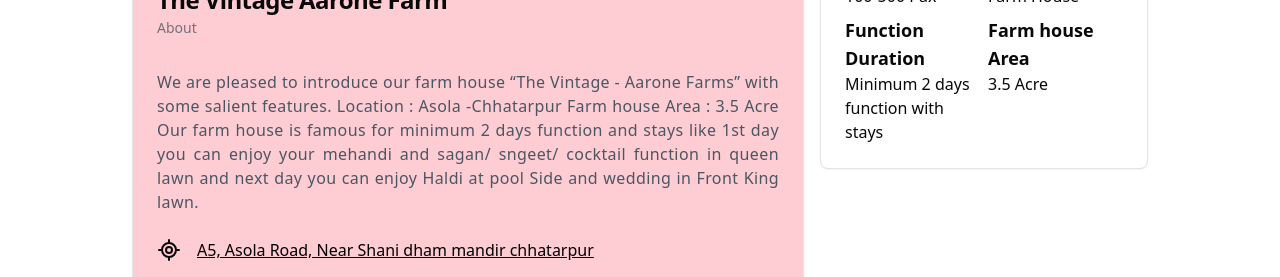
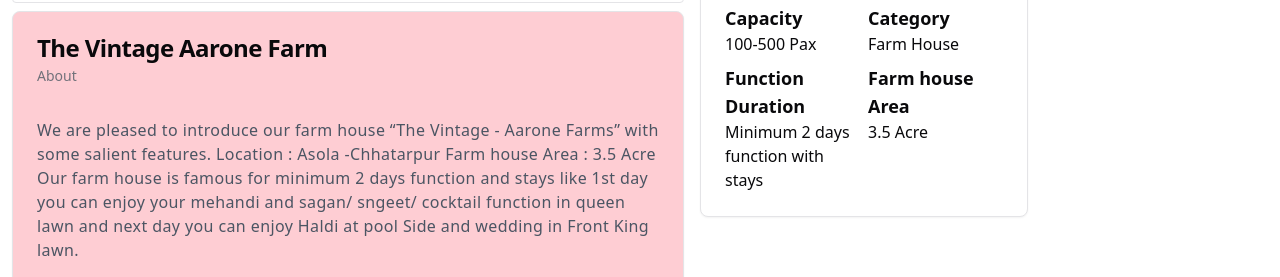
Before and after one commit to mohitkumaragrawal/root-project, a React (Vite) app: page /result in a window 1280 px wide. Shown: the part 523-800 px from the top of the page. Built offline with nearby package versions, Linux system fonts and the light colour scheme; no server answers.

Commit message:
added gallary page, still some work to do on it

```diff
--- /dev/null
+++ b/src/pages/Gallary.tsx
@@ -0,0 +1,39 @@
+import Container from "@/components/container";
+import React from "react";
+
+function Gallery() {
+  const cardTexts = [
+    {
+      title: "Nilofer and Subir",
+      description:
+        "Real Wedding, Delhi NCR, royal bridal lehenga with an old world charm",
+    },
+    { title: "Another Title", description: "Another Description" },
+  ];
+
+  return (
+    <Container className="grid grid-cols-2 md:grid-cols-4 gap-4 mb-4">
+      {Array.from({ length: 5 }).map((imageUrl, index) => (
+        <div key={index} className="w-full max-w-md">
+          <div className="bg-white rounded-lg overflow-hidden shadow-md">
+            <img
+              className="w-full h-full object-center"
+              src={`https://picsum.photos/1200/1200?random=${index}`}
+              alt={`Image ${index + 1}`}
+            />
+            <div className="p-4">
+              <h3 className="text-xl font-semibold mb-2">
+                {cardTexts[index % cardTexts.length].title}
+              </h3>
+              <p className="text-gray-600">
+                {cardTexts[index % cardTexts.length].description}
+              </p>
+            </div>
+          </div>
+        </div>
+      ))}
+    </Container>
+  );
+}
+
+export default Gallery;
--- a/src/pages/Result.tsx
+++ b/src/pages/Result.tsx
@@ -25,6 +25,7 @@
   CarouselPrevious,
 } from "@/components/ui/carousel";
 import { Contact, LocateFixed, Mail, MessageCircle, Phone } from "lucide-react";
+import Container from "@/components/container";
 
 //data
 const data = {
@@ -67,11 +68,11 @@
 
 const Result = () => {
   return (
-    <div className="w-[100vw] flex justify-center mt-4">
-      <div className="min-w-[80vw] lg:max-w-[80vw] xs:max-w-[95vw] ">
+    <Container>
+      <div className="min-w-[80vw] lg:max-w-[80vw] xs:max-w-[95vw] mb-3">
         <GridLayout left={<LeftBar />} right={<RightBar />} />
       </div>
-    </div>
+    </Container>
   );
 };
 
@@ -186,7 +187,7 @@
       </CardHeader>
 
       <CardContent>
-        <p className="mt-2 text-gray-600 tracking-wide text-justify">
+        <p className="mt-2 text-gray-600 tracking-wide text-start">
           {data.brief}
         </p>
 
```
Also changed, not shown: src/App.tsx (+7 -2 lines).
